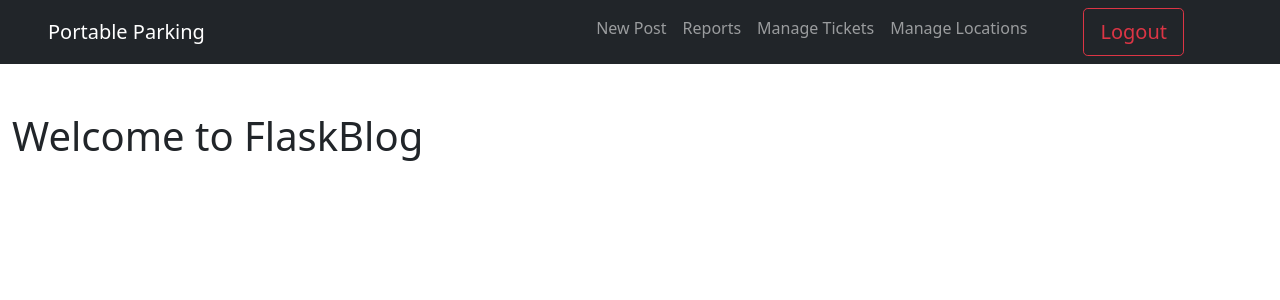
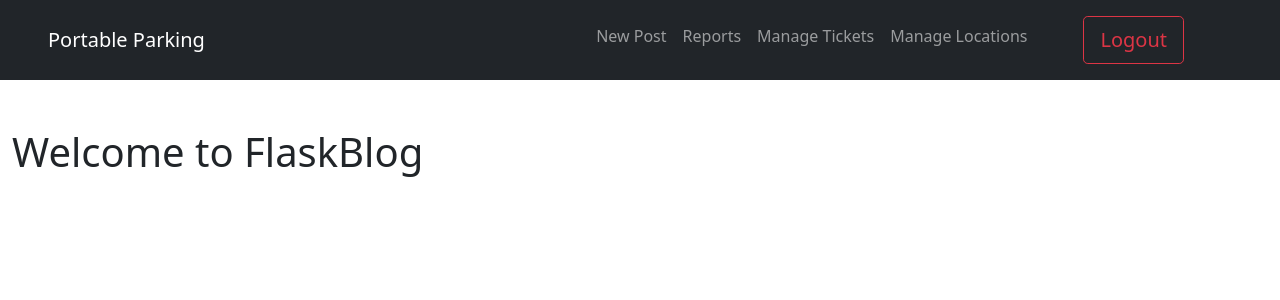
Before and after one commit to reihan703/portable-parking, a Flask app: page / in a window 1280 px wide. Shown: the top 300 px of the page. Run offline with Flask 3, Linux system fonts and the light colour scheme; data that the repository does not hold is empty; some libraries are stand-ins or nearby versions.

Commit message:
WIP | update nav padding

```diff
--- a/templates/base.html
+++ b/templates/base.html
@@ -19,7 +19,7 @@
 		<title>{% block title %} {% endblock %}</title>
 	</head>
 	<body>
-		<nav class="navbar navbar-expand-md navbar-dark bg-dark px-5">
+		<nav class="navbar navbar-expand-md navbar-dark bg-dark px-5 py-3">
 			<a class="navbar-brand" href="{{ url_for('index')}}"
 				>Portable Parking</a
 			>
```
